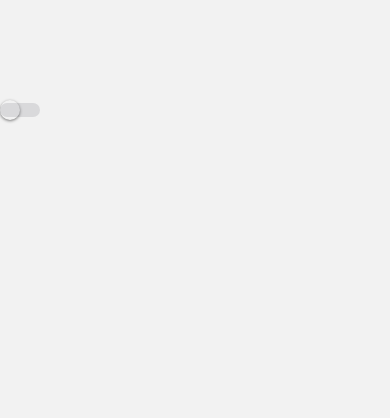
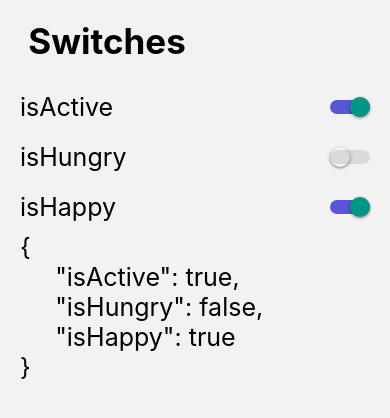
Before and after one commit to andresdavidsv/RNComponetns, a React Native app: screen /SwitchScreen in a window 390 px wide. Shown: the top 418 px of the page. Built offline with nearby package versions, Linux system fonts and the light colour scheme.

Commit message:
feat: convert switch to custom component

```diff
--- /dev/null
+++ b/src/components/CustomSwitch.tsx
@@ -0,0 +1,24 @@
+import React, {useState} from 'react';
+import {Switch, Platform} from 'react-native';
+
+interface Props {
+  isOn: boolean;
+  onChange: (value: boolean) => void;
+}
+
+export const CustomSwitch = ({isOn, onChange}: Props) => {
+  const [isEnabled, setIsEnabled] = useState(isOn);
+  const toggleSwitch = () => {
+    setIsEnabled(!isEnabled);
+    onChange(!isEnabled);
+  };
+  return (
+    <Switch
+      trackColor={{false: '#D9D9DB', true: '#5856D6'}}
+      thumbColor={Platform.OS === 'android' ? '#5856d6' : ''}
+      ios_backgroundColor=""
+      onValueChange={toggleSwitch}
+      value={isEnabled}
+    />
+  );
+};
--- /dev/null
+++ b/src/components/HeaderTitle.tsx
@@ -0,0 +1,17 @@
+import React from 'react';
+import {View, Text} from 'react-native';
+import {useSafeAreaInsets} from 'react-native-safe-area-context';
+import {styles} from '../theme/appTheme';
+
+interface Props {
+  title: string;
+}
+
+export const HeaderTitle = ({title}: Props) => {
+  const {top} = useSafeAreaInsets();
+  return (
+    <View style={{marginTop: top + 20, marginBottom: 20}}>
+      <Text style={styles.title}> {title} </Text>
+    </View>
+  );
+};
--- a/src/screens/HomeScreen.tsx
+++ b/src/screens/HomeScreen.tsx
@@ -1,22 +1,12 @@
 import React from 'react';
-import {View, Text, FlatList} from 'react-native';
-import {useSafeAreaInsets} from 'react-native-safe-area-context';
+import {View, FlatList} from 'react-native';
 
 import {menuItems} from '../data/menuItems';
 import {styles} from '../theme/appTheme';
 import {FlatListMenuItem} from '../components/FlatListMenuItem';
+import {HeaderTitle} from '../components/HeaderTitle';
 
 export const HomeScreen = () => {
-  const {top} = useSafeAreaInsets();
-
-  const renderListHeader = () => {
-    return (
-      <View style={{marginTop: top + 20, marginBottom: 20}}>
-        <Text style={styles.title}> Menu Options </Text>
-      </View>
-    );
-  };
-
   const itemSeparetor = () => {
     return (
       <View style={{borderBottomWidth: 1, opacity: 0.4, marginVertical: 8}} />
@@ -29,7 +19,7 @@ export const HomeScreen = () => {
         data={menuItems}
         renderItem={({item}) => <FlatListMenuItem menuItem={item} />}
         keyExtractor={item => item.name}
-        ListHeaderComponent={() => renderListHeader()}
+        ListHeaderComponent={() => <HeaderTitle title="Menu Options" />}
         ItemSeparatorComponent={() => itemSeparetor()}
       />
     </View>
--- a/src/screens/SwitchScreen.tsx
+++ b/src/screens/SwitchScreen.tsx
@@ -1,18 +1,61 @@
 import React, {useState} from 'react';
-import {View, Switch, Platform} from 'react-native';
+import {StyleSheet, Text, View} from 'react-native';
+import {HeaderTitle} from '../components/HeaderTitle';
+import {CustomSwitch} from '../components/CustomSwitch';
 
 export const SwitchScreen = () => {
-  const [isEnabled, setIsEnabled] = useState(false);
-  const toggleSwitch = () => setIsEnabled(!isEnabled);
+  const [state, setState] = useState({
+    isActive: true,
+    isHungry: false,
+    isHappy: true,
+  });
+
+  const {isActive, isHappy, isHungry} = state;
+
+  const onChange = (value: boolean, field: keyof typeof state) => {
+    setState({
+      ...state,
+      [field]: value,
+    });
+  };
+
   return (
-    <View style={{marginTop: 100}}>
-      <Switch
-        trackColor={{false: '#D9D9DB', true: '#5856D6'}}
-        thumbColor={Platform.OS === 'android' ? '#5856d6' : ''}
-        ios_backgroundColor=""
-        onValueChange={toggleSwitch}
-        value={isEnabled}
-      />
+    <View style={{marginHorizontal: 20}}>
+      <HeaderTitle title="Switches" />
+      <View style={styles.switchRow}>
+        <Text style={styles.switchText}>isActive</Text>
+        <CustomSwitch
+          isOn={isActive}
+          onChange={value => onChange(value, 'isActive')}
+        />
+      </View>
+      <View style={styles.switchRow}>
+        <Text style={styles.switchText}>isHungry</Text>
+        <CustomSwitch
+          isOn={isHungry}
+          onChange={value => onChange(value, 'isHungry')}
+        />
+      </View>
+      <View style={styles.switchRow}>
+        <Text style={styles.switchText}>isHappy</Text>
+        <CustomSwitch
+          isOn={isHappy}
+          onChange={value => onChange(value, 'isHappy')}
+        />
+      </View>
+      <Text style={styles.switchText}>{JSON.stringify(state, null, 5)}</Text>
     </View>
   );
 };
+
+const styles = StyleSheet.create({
+  switchRow: {
+    flexDirection: 'row',
+    justifyContent: 'space-between',
+    alignItems: 'center',
+    marginVertical: 10,
+  },
+  switchText: {
+    fontSize: 25,
+  },
+});
```
